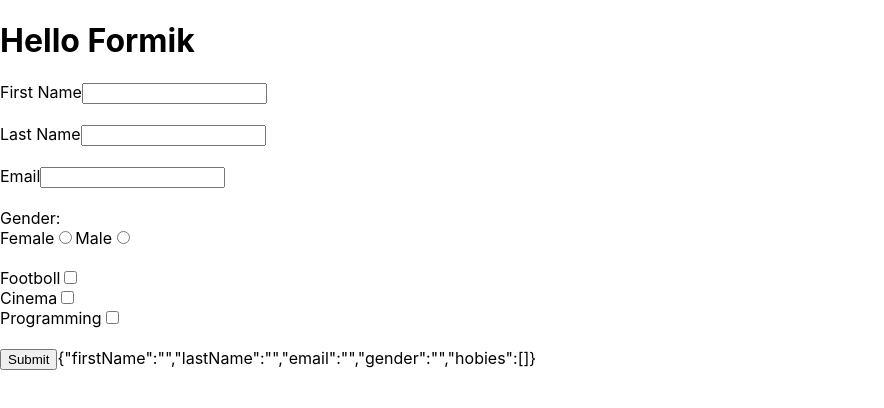
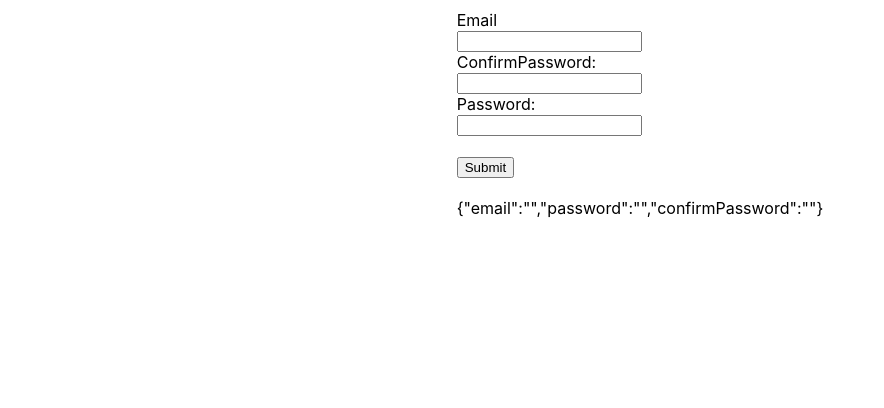
Before and after one commit to Madinaza/React-repeat, a React (Create React App) app: page / in a window 1280 px wide. Shown: the top 408 px of the page, without its empty margins (0-884 px from the left). Built offline with nearby package versions, Linux system fonts and the light colour scheme.

Commit message:
signup-validation

```diff
--- a/package.json
+++ b/package.json
@@ -13,7 +13,8 @@
     "react-dom": "^18.3.1",
     "react-router-dom": "^6.26.0",
     "react-scripts": "5.0.1",
-    "web-vitals": "^2.1.4"
+    "web-vitals": "^2.1.4",
+    "yup": "^1.4.0"
   },
   "scripts": {
     "start": "cross-env BROWSER=chrome react-scripts start",
--- /dev/null
+++ b/src/components/SignUp.js
@@ -0,0 +1,86 @@
+import React from "react";
+import { Formik } from "formik";
+import {} from "./style.css";
+import Validation from "./Validation";
+
+function SignUp() {
+  return (
+    <div className="signUp">
+      <Formik
+        initialValues={{
+          email: "",
+          password: "",
+          confirmPassword: "",
+        }}
+        validationSchema={Validation}
+        onSubmit={async (values) => {
+          await new Promise((r) => setTimeout(r, 500));
+          alert(console.log(values));
+        }}
+      >
+        {({
+          handleSubmit,
+          handleChange,
+          handleBlur,
+          values,
+          errors,
+          touched,
+        }) => (
+          <form onSubmit={handleSubmit}>
+            <label htmlFor="email">Email</label>
+            <input
+              type="email"
+              name="email"
+              onChange={handleChange}
+              autoComplete="off"
+              onBlur={handleBlur}
+            />
+
+            {errors.email && touched.email && (
+              <div className="error">{errors.email}</div>
+            )}
+
+
+
+<label htmlFor="password">ConfirmPassword:</label>
+            <input
+              type="confirm"
+              name="password"
+              onChange={handleChange}
+              autoComplete="off"
+              onBlur={handleBlur}
+            />
+                {errors.password && touched.password && (
+              <div className="error">{errors.password}</div>
+            )}
+
+
+
+            <label htmlFor="confirmPassword">Password:</label>
+            <input
+              type="confirmPassword"
+              name="confirmPassword"
+              onChange={handleChange}
+              autoComplete="off"
+              onBlur={handleBlur}
+            />
+
+            {errors.confirmPassword && touched.confirmPassword && (
+              <div className="error">{errors.confirmPassword}</div>
+            )}
+            <br />
+            <br />
+
+            <button type="submit">Submit</button>
+            <br />
+            <br />
+
+            {JSON.stringify(values)}
+          </form>
+        )}
+      </Formik>
+    </div>
+  );
+}
+
+export default SignUp;
--- a/src/components/Users.js
+++ b/src/components/Users.js
@@ -22,7 +22,7 @@
 //           </li>
 //         ))}
 //       </ul>
-
+// {/*  */}
 //       <Routes>
 //         <Route path="/" element={<h3>Please select a user.</h3>} />
 //         <Route path="/users/:id" element={<User />} />
--- /dev/null
+++ b/src/components/Validation.js
@@ -0,0 +1,12 @@
+import { object, string, ref } from "yup";
+
+const Validation = object({
+  email: string().email().required(),
+  password: string().min(5).required(),
+  confirmPassword: string()
+    .min(5)
+    .oneOf([ref("password")])
+    .required(),
+});
+
+export default Validation;
--- a/src/components/style.css
+++ b/src/components/style.css
@@ -4,3 +4,18 @@
     color: #fff;
     text-align: center;
 }
+
+label{
+    display: block;
+}
+
+.signUp{
+  display: flex;
+  justify-content: center;
+  margin: 10px auto;
+}
+
+.error{
+    color: red;
+    font-weight: bold;
+}
--- a/src/index.js
+++ b/src/index.js
@@ -1,25 +1,14 @@
 import React from "react";
 import ReactDOM from "react-dom/client";
 import "./index.css";
-// import App from './App';
 import reportWebVitals from "./reportWebVitals";
-import FormikBasic from "./components/FormikBasic";
-// import App from "./App";
-// import LearnRouter from "./components/LearnRouter";
-
-// import LifeCycle from "./components/LifeCycle"
-// import InputExample from './components/InputExample';
-
+import SignUp from "./components/SignUp";
 const root = ReactDOM.createRoot(document.getElementById("root"));
 root.render(
   <React.StrictMode>
     {/* <App /> */}
-    {/* <InputExample /> */}
-    {/* <LifeCycle /> */}
-    {/* <LearnRouter /> */}
-    <FormikBasic />
+    <SignUp />
   </React.StrictMode>
 );
 
-
 reportWebVitals();
```
Also changed, not shown: 1 other file (tests, documents, lock files or other folders).
